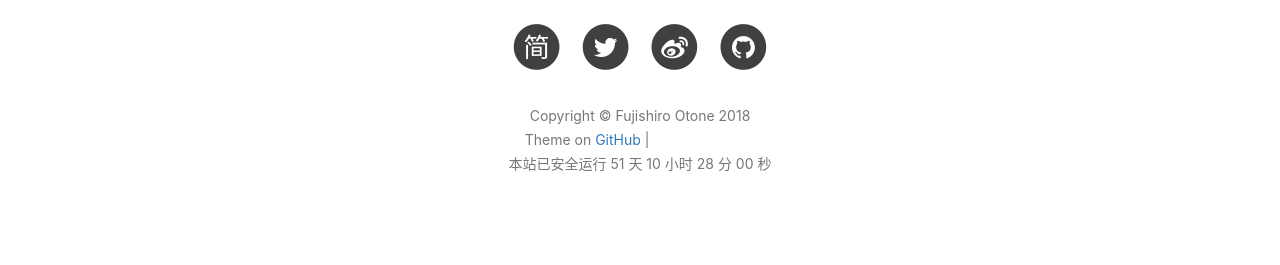
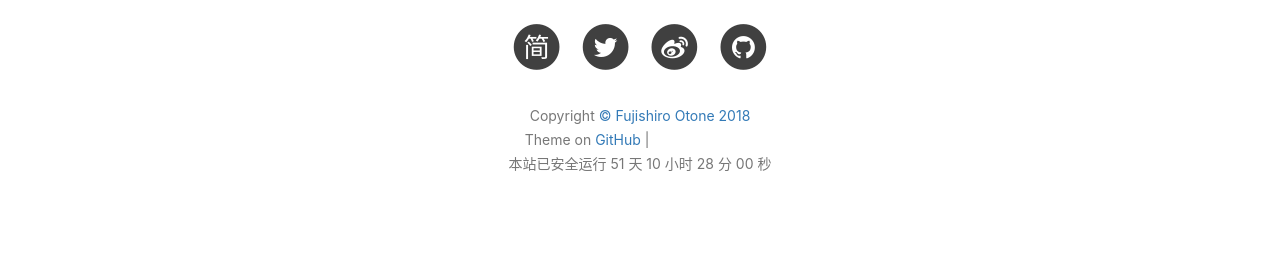
Before and after one commit to FujishiroOtone/FujishiroOtone.github.io, a Jekyll site: the page built from index.html, in a window 1280 px wide. Shown: the part 1452-1717 px from the top of the page. Built offline with Jekyll 4.4.1, drawn with Linux system fonts in a browser that asks for light colours; nearby versions of some CDN libraries; the list of posts is cut into pages by our own code; comment, search, counter and statistics services are not loaded; part of the change alters nothing that is shown; grey boxes are pictures that could not be loaded.

```diff
--- a/_config.yml
+++ b/_config.yml
@@ -7,7 +7,8 @@ description: "青春如遊戲，只是不能再讀檔"
 keyword: "Otone, Otone Blog, 前端, 动漫, 游戏"
 url: "http://FujishiroOtone.github.io"          # your host, for absolute URL
 baseurl: ""      # for example, '/blog' if your blog hosted on 'host/blog'
-github_repo: "https://github.com/FujishiroOtone/FujishiroOtone.github.io.git" # you code repository
+github_repo: "https://github.com/FujishiroOtone/FujishiroOtone.github.io" # you code repository
+home_repo: "http://fujishiro.cn"
 
 # Sidebar settings
 sidebar: true                           # whether or not using Sidebar.
--- a/_includes/footer.html
+++ b/_includes/footer.html
@@ -91,7 +91,7 @@
                     {% endif %}
                 </ul>
                 <p class="copyright text-muted">
-                    Copyright &copy; {{ site.title }} {{ site.time | date: '%Y' }}
+                    Copyright <a href="{{ site.home_repo }}">&copy; {{ site.title }} {{ site.time | date: '%Y' }}</a>
                     <br>
                     Theme on <a href="{{ site.github_repo }}">GitHub</a> |
                     <iframe
```
